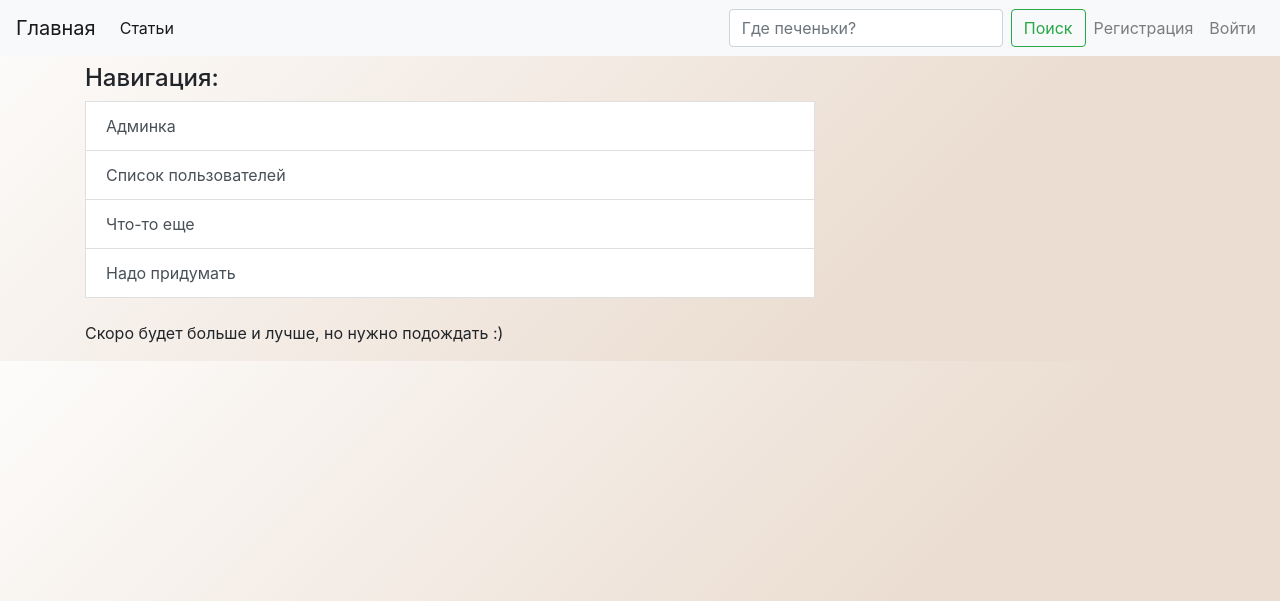
After one commit to bycs/lp_project, a Flask app: template templates/admin/index.html in a window 1280 px wide. The commit adds this page. Shown: the top 601 px of the page. Run offline with Flask 2, Linux system fonts and the light colour scheme; the template is opened without the code that fills it, so the values that code supplies are empty; parts of the project's set-up code (start-up, migrations or seed data) failed here and were passed over; some libraries are stand-ins or nearby versions.

Commit message:
Редизайн + мелкие правки
Добавлен фон, favicon, панель управления и меню в ней

```diff
--- a/app/admin/views.py
+++ b/app/admin/views.py
@@ -9,12 +9,13 @@ blueprint = Blueprint("admin", __name__, url_prefix="/admin")
 @blueprint.route("/")
 @admin_required
 def admin_page():
-    return "Добро пожаловать, Админ"
+    title = "Панель управления"
+    return render_template("admin/index.html", page_title=title)
 
 
 @blueprint.route("/users")
 @admin_required
 def users_list():
     users = get_all_users()
-    title = "Пользователи"
+    title = "Список пользователей"
     return render_template("admin/users.html", page_title=title, users=users)
--- a/app/user/views.py
+++ b/app/user/views.py
@@ -24,7 +24,7 @@ def process_register():
 
     if form.validate_on_submit():
         create_user(form)
-        flash("Вы успешно зарегистрировались")
+        flash("Вы успешно зарегистрировались :)")
         return redirect(url_for("user.login_page"))
 
     flash("Исправте ошибки в форме регистрации!")
@@ -51,7 +51,7 @@ def process_login():
             flash("Авторизация успешно пройдена")
             return redirect(url_for("index_page"))
 
-    flash("Неправильный e-mail или пароль!")
+    flash("Неправильный email или пароль!")
     return redirect(url_for("user.login_page"))
 
 
--- /dev/null
+++ b/static/css/style.css
@@ -0,0 +1,3 @@
+body {
+    background-image: linear-gradient(135deg, #fdfcfb 0%, #ebddd1 70%);
+}
--- /dev/null
+++ b/templates/admin/index.html
@@ -0,0 +1,7 @@
+{% extends "base.html" %}
+
+{% block content %}
+
+    {% include 'admin/menu.html' %}
+
+{% endblock %}
--- /dev/null
+++ b/templates/admin/menu.html
@@ -0,0 +1,9 @@
+<div class="list-group">
+    <h4>Навигация:</h4>
+        <a href="{{ url_for('admin.admin_page') }}" class="list-group-item list-group-item-action">Админка</a>
+        <a href="{{ url_for('admin.users_list') }}" class="list-group-item list-group-item-action">Список пользователей</a>
+        <a href="#" class="list-group-item list-group-item-action">Что-то еще</a>
+        <a href="#" class="list-group-item list-group-item-action">Надо придумать</a>
+    <br>
+    <p>Скоро будет больше и лучше, но нужно подождать :)</p>
+</div>
--- a/templates/admin/users.html
+++ b/templates/admin/users.html
@@ -21,8 +21,10 @@
       </tbody>
     </table>
 
-    <div class="col-8">
+{% endblock %}
 
-    </div>
+{% block content_other %}
+
+    {% include 'admin/menu.html' %}
 
 {% endblock %}
--- a/templates/base.html
+++ b/templates/base.html
@@ -1,6 +1,10 @@
 <!DOCTYPE html>
 <html lang="ru">
 <head>
+
+    <link rel="stylesheet" href="{{ url_for('static', filename='css/style.css') }}">
+    <link rel="shortcut icon" href="{{ url_for('static', filename='favicon.ico') }}">
+
      <!-- Required meta tags -->
     <meta charset="UTF-8">
     <meta name="viewport" content="width=device-width, initial-scale=1">
@@ -15,19 +19,20 @@
 <body>
     {% include 'menu.html' %}
 
-    {% with messages = get_flashed_messages() %}
-        {% if messages %}
-        <div class="alert alert-warning" role="alert">
-            {% for message in messages %}
-                {{ message }}<br>
-            {% endfor %}
-        </div>
-        {% endif %}
-    {% endwith %}
+    {% include 'messages.html' %}
 
     <div class="container">
         <h1>{{ page_title }}</h1>
-        {% block content %}{% endblock %}
+
+        <div class="row">
+            <div class="col-8">
+                {% block content %}{% endblock %}
+            </div>
+
+            <div class="col-4">
+                {% block content_other %}{% endblock %}
+            </div>
+        </div>
     </div>
 
     <!-- Optional JavaScript -->
--- a/templates/menu.html
+++ b/templates/menu.html
@@ -1,5 +1,5 @@
 <nav class="navbar navbar-expand-lg navbar-light bg-light">
-    <a class="navbar-brand" href="#">Главная</a>
+    <a class="navbar-brand" href="{{ url_for('index_page') }}">Главная</a>
     <button class="navbar-toggler" type="button" data-toggle="collapse" data-target="#navbarSupportedContent" aria-controls="navbarSupportedContent" aria-expanded="false" aria-label="Toggle navigation">
         <span class="navbar-toggler-icon"></span>
     </button>
@@ -7,7 +7,7 @@
     <div class="collapse navbar-collapse" id="navbarSupportedContent">
         <ul class="navbar-nav mr-auto">
             <li class="nav-item active">
-                <a class="nav-link" href="/">Главная страница</a>
+                <a class="nav-link" href="#">Статьи</a>
             </li>
         </ul>
         <form class="form-inline my-2 my-lg-0">
--- /dev/null
+++ b/templates/messages.html
@@ -0,0 +1,9 @@
+{% with messages = get_flashed_messages() %}
+        {% if messages %}
+            <div class="alert alert-warning" role="alert">
+                {% for message in messages %}
+                    {{ message }}<br>
+                {% endfor %}
+            </div>
+        {% endif %}
+{% endwith %}
```
Also changed, not shown: templates/user/login.html (+1 -9 lines), templates/user/register.html (+2 -9 lines), static/favicon.ico (added).
